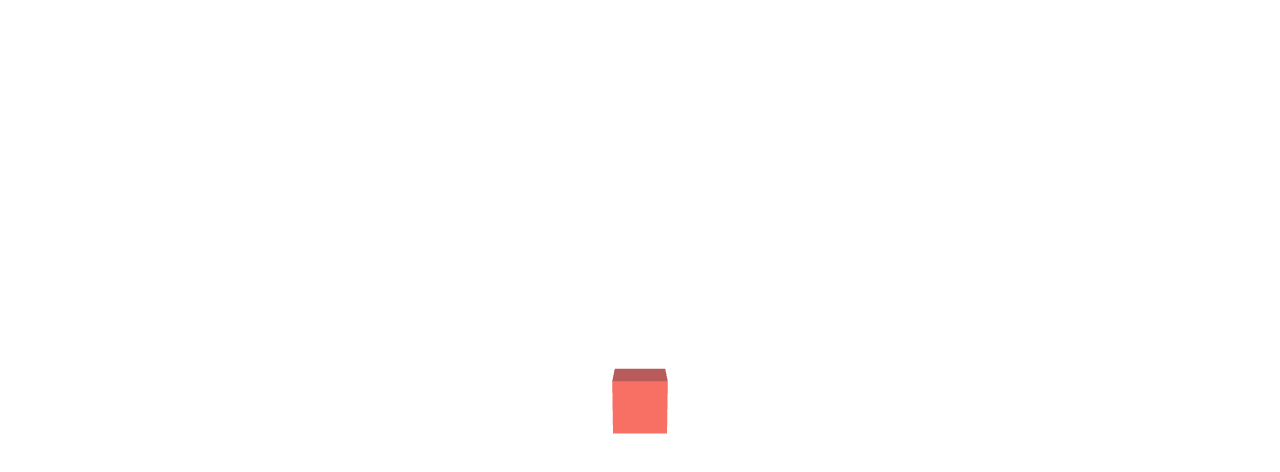
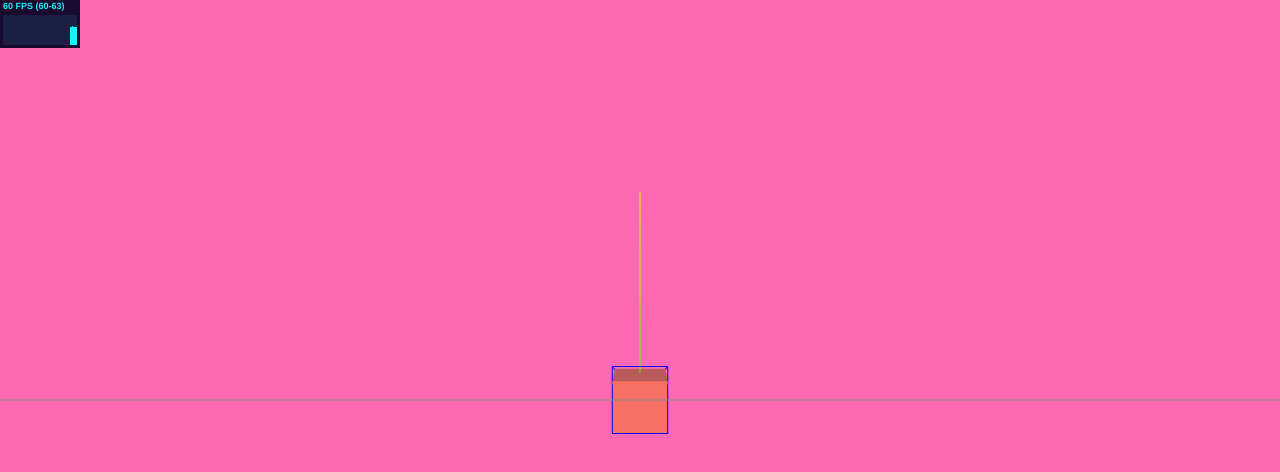
Before and after one commit to jdhorth/three-fiber-verse, a Next.js app: page / in a window 1280 px wide. Shown: the top 472 px of the page. Built offline with nearby package versions, Linux system fonts and the light colour scheme.

Commit message:
course3 helpers

```diff
--- a/components/AnimatedBox.tsx
+++ b/components/AnimatedBox.tsx
@@ -1,11 +1,20 @@
 import { useFrame } from '@react-three/fiber'
-import { useRef } from 'react';
+import { useRef } from 'react'
+import { useHelper } from "@react-three/drei"
+import { BoxHelper } from "three"
 
-const AnimatedBox = () => {
+type Props = {
+    isTesting: boolean
+}
+
+
+const AnimatedBox: React.FC<Props> = ({ isTesting }) => {
     const meshRef = useRef<THREE.Mesh>(null);
-
+    {
+        isTesting ? useHelper(meshRef, BoxHelper, "blue") : null;
+    }
     useFrame(() => {
-        console.log('hi');
+        //console.log('hi');
         if (meshRef.current) {
             meshRef.current.rotation.x += 0.05;
         }
--- a/pages/index.tsx
+++ b/pages/index.tsx
@@ -1,30 +1,23 @@
 import type { NextPage } from 'next'
-import { Canvas, useThree } from '@react-three/fiber'
+import { Canvas } from '@react-three/fiber'
 import AnimatedBox from '../components/AnimatedBox'
-import { OrbitControls } from "@react-three/drei"
-import { useEffect } from 'react'
+import { OrbitControls, Stats } from "@react-three/drei"
 
-// const CameraOrbitController = () => {
-//   const { camera, gl } = useThree();
-
-//   useEffect(() => {
-//     const controls = new OrbitControls(camera, gl.domElement);
-//     return () => {
-//       controls.dispose();
-//     }
-//   }, [camera, gl]);
-//   return null;
-// }
 
 
 const Home: NextPage = () => {
+  const testing = true;
+
   return (
     <div className="container" >
       <Canvas>
+        {testing ? <Stats /> : null}
+        {testing ? <axesHelper args={[2]} /> : null}
+        {testing ? <gridHelper args={[10, 10]} /> : null}
         <OrbitControls />
         <ambientLight intensity={0.1} />
         <directionalLight color="red" position={[0, 0, 5]} />
-        <AnimatedBox />
+        <AnimatedBox isTesting={testing} />
       </Canvas>
     </div>
   );
--- a/styles/globals.css
+++ b/styles/globals.css
@@ -7,6 +7,7 @@ body {
 }
 
 .container {
-  width: "100%";
+  width: 100%;
   height: 100vh;
+  background-color: hotpink;
 }
```
Also changed, not shown: 1 other file (tests, documents, lock files or other folders).
